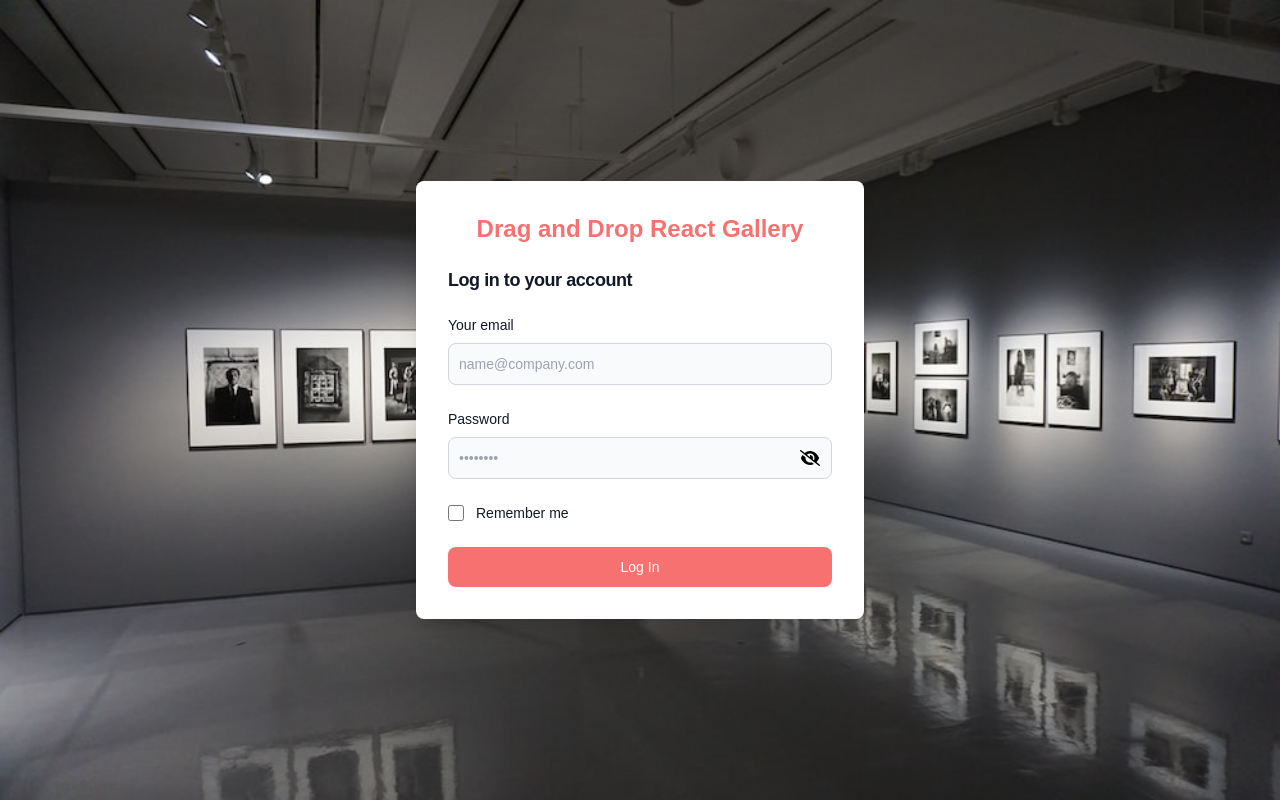
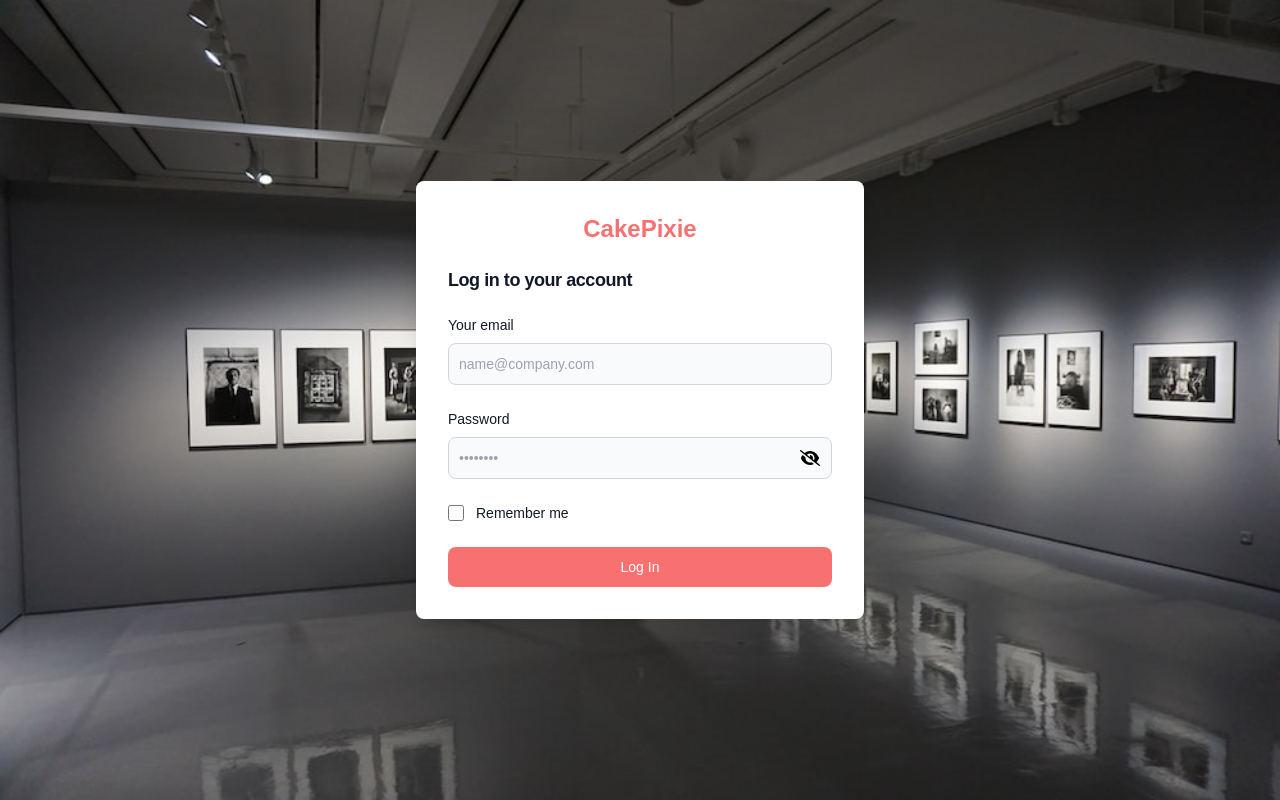
Before and after one commit to Benjtalkshow/HNG-TaskThree, a React (Create React App) app: page / in a window 1280 px wide. Built offline with nearby package versions, Linux system fonts and the light colour scheme.

Commit message:
Update LoginPage.jsx
Form commit

```diff
--- a/src/pages/LoginPage.jsx
+++ b/src/pages/LoginPage.jsx
@@ -80,7 +80,7 @@ function LoginPage() {
             <div className="p-6 space-y-4 md:space-y-6 sm:p-8">
               <div>
                 <h1 className="text-center text-2xl font-bold text-red-400">
-                  Drag and Drop React Gallery
+                  CakePixie
                 </h1>
               </div>
               <h1 className="text-lg font-semibold leading-tight tracking-tight md:text-2 text-gray-900">
```
